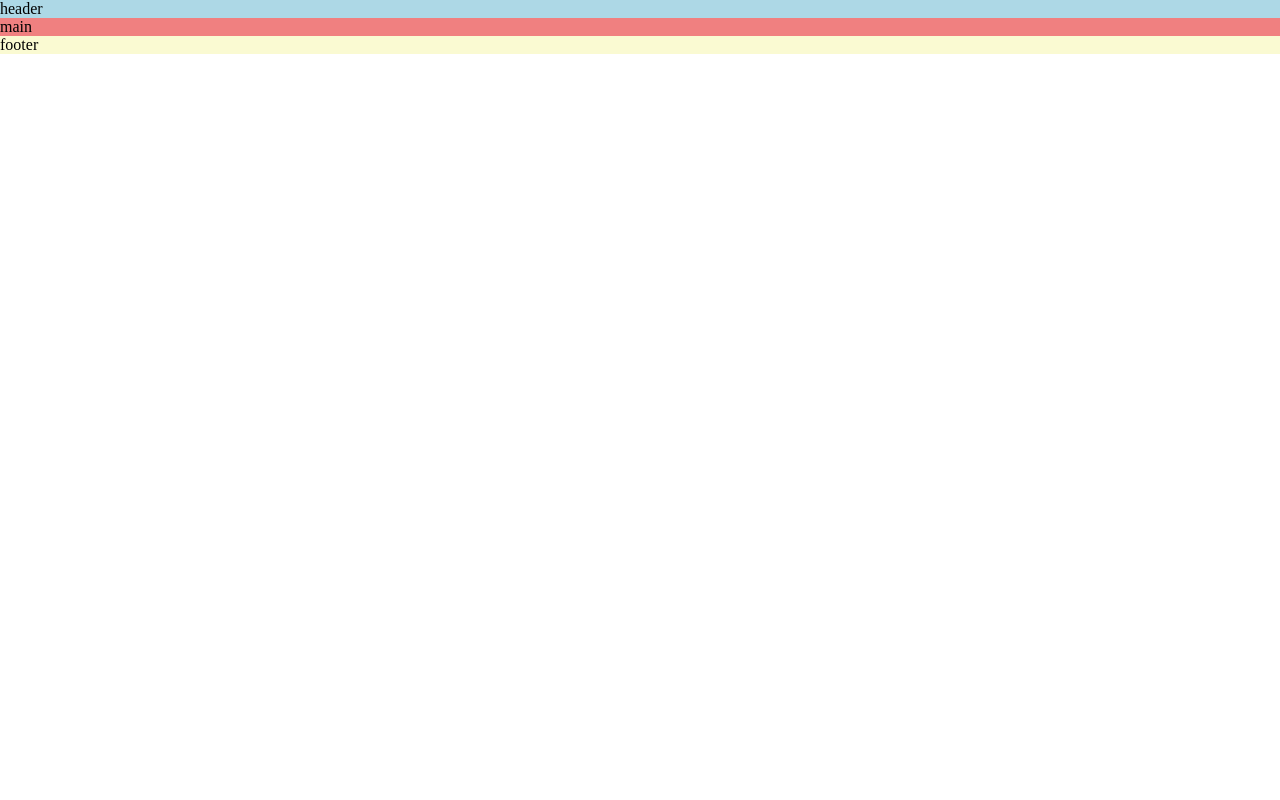
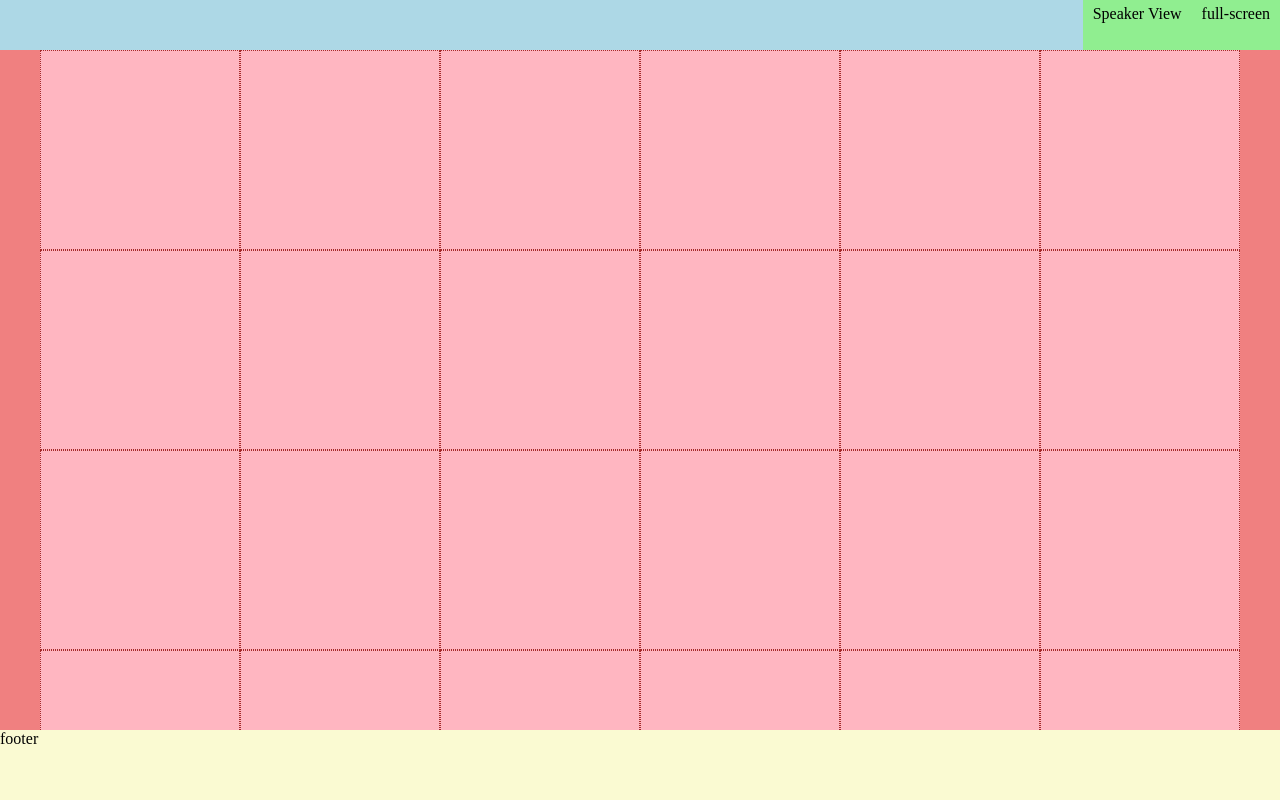
Before and after one commit to aldoaquino451/html-css-zoom, a plain HTML site: page index.html in a window 1280 px wide. Drawn offline with Linux system fonts and the light colour scheme.

Commit message:
[add] main box

```diff
--- a/css/style.css
+++ b/css/style.css
@@ -1,3 +1,8 @@
+/*
+color
+
+*/
+
 * {
   margin: 0;
   padding: 0;
@@ -12,12 +17,37 @@ html {
 
 header {
   background-color: lightblue;
+  height: 50px;
+  justify-content: flex-end;
 }
 
 main {
   background-color: lightcoral;
+  height: calc(100vh - 70px - 50px);
+  overflow: auto;
+  flex-wrap: wrap;
+  justify-content: center;
 }
 
 footer {
   background-color: lightgoldenrodyellow;
+  height: 70px;
 }
+
+.d-flex {
+  display: flex;
+}
+
+/* main  */
+
+.topbar > * {
+  background-color: lightgreen;
+  padding: 5px 10px;
+}
+
+.card {
+  border: 1px dotted brown;
+  background-color: lightpink;
+  height: 200px;
+  width: 200px;
+}
--- a/index.html
+++ b/index.html
@@ -6,7 +6,11 @@
   <meta charset="UTF-8">
   <meta name="viewport" content="width=device-width, initial-scale=1.0">
   <!-- font awesome  -->
+  <link rel="stylesheet" href="https://cdnjs.cloudflare.com/ajax/libs/font-awesome/6.4.0/css/all.min.css" integrity="sha512-iecdLmaskl7CVkqkXNQ/ZH/XLlvWZOJyj7Yy7tcenmpD1ypASozpmT/E0iPtmFIB46ZmdtAc9eNBvH0H/ZpiBw==" crossorigin="anonymous" referrerpolicy="no-referrer">
   <!-- font google  -->
+  <link rel="preconnect" href="https://fonts.googleapis.com">
+  <link rel="preconnect" href="https://fonts.gstatic.com" crossorigin>
+  <link href="https://fonts.googleapis.com/css2?family=Open+Sans:wght@400;700&display=swap" rel="stylesheet">
   <link rel="stylesheet" href="./css/style.css">
   <title>Zoom</title>
 
@@ -14,10 +18,39 @@
 
 <body>
 
-  <header>header</header>
+  <header class="d-flex">
+    <div class="topbar d-flex">
+      <div class="speaker">Speaker View</div>
+      <div class="full-screen">full-screen </div>
+    </div>
+  </header>
 
-  <main>
-    main
+  <main class="d-flex">
+    <div class="card"></div>
+    <div class="card"></div>
+    <div class="card"></div>
+    <div class="card"></div>
+    <div class="card"></div>
+    <div class="card"></div>
+    <div class="card"></div>
+    <div class="card"></div>
+    <div class="card"></div>
+    <div class="card"></div>
+    <div class="card"></div>
+    <div class="card"></div>
+    <div class="card"></div>
+    <div class="card"></div>
+    <div class="card"></div>
+    <div class="card"></div>
+    <div class="card"></div>
+    <div class="card"></div>
+    <div class="card"></div>
+    <div class="card"></div>
+    <div class="card"></div>
+    <div class="card"></div>
+    <div class="card"></div>
+    <div class="card"></div>
+    <div class="card"></div>
   </main>
 
   <footer>footer</footer>
```
